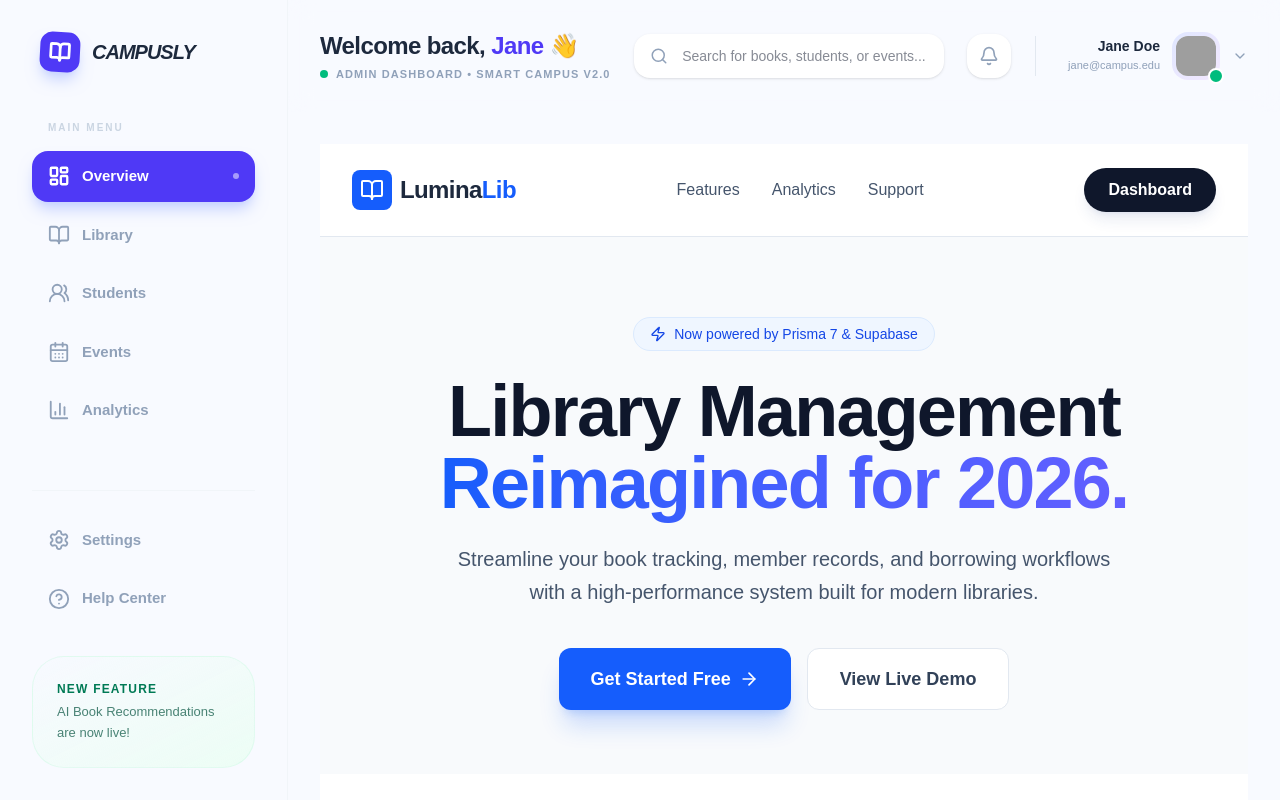
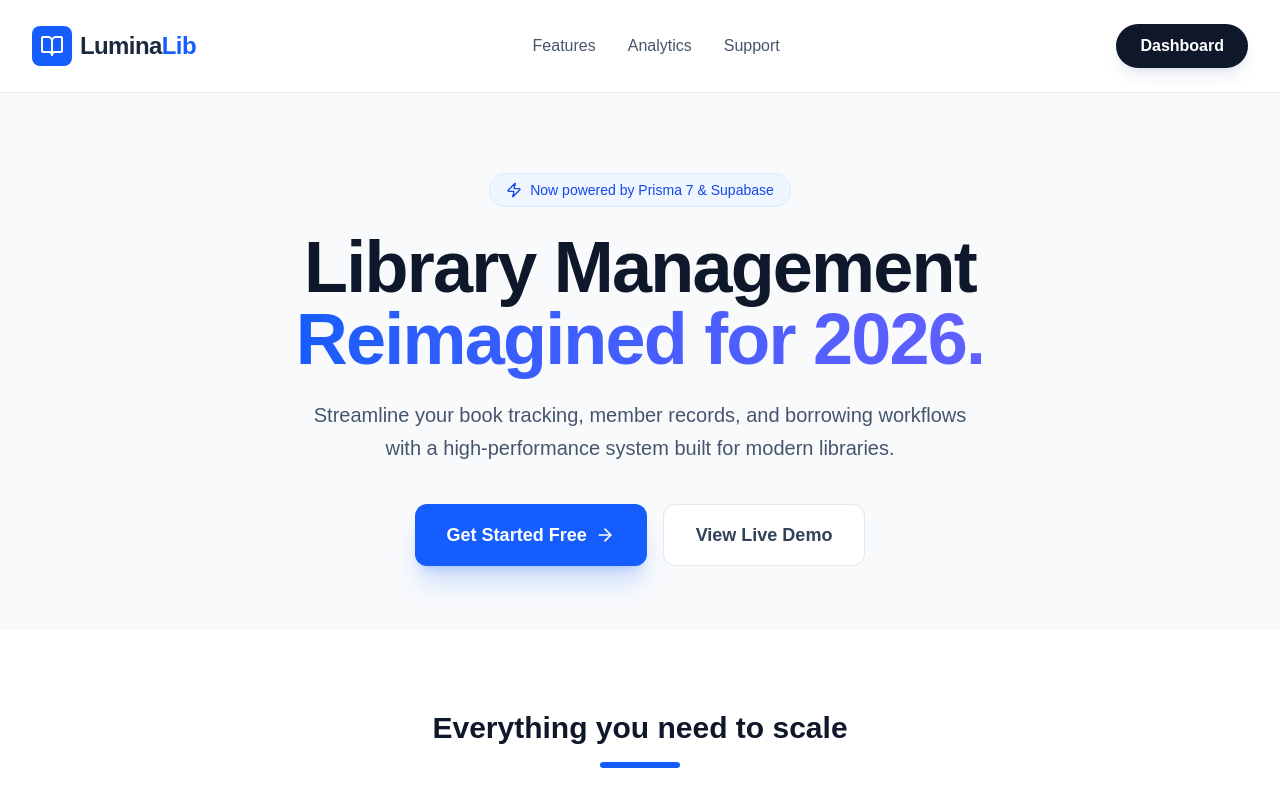
Before and after one commit to pavneet-singh-code/Library_Management, a Next.js app: page / in a window 1280 px wide. Shown: the top 800 px of the page. Built offline with nearby package versions, Linux system fonts and the light colour scheme; grey boxes are pictures that could not be loaded.

Commit message:
finalized dashboard

```diff
--- a/src/components/layout/ClientLayout.jsx
+++ b/src/components/layout/ClientLayout.jsx
@@ -1,17 +1,27 @@
 "use client";
+import { usePathname } from "next/navigation";
 import Sidebar from "@/components/SideBar";
 import Navbar from "@/components/NavBar";
 
 export default function ClientLayout({ children }) {
+  const pathname = usePathname();
+  const isLandingPage = pathname === "/";
+
+  // If it's the landing page, return NOTHING but the children.
+  // No dashboard divs, no flexbox, no sidebar logic.
+  if (isLandingPage) {
+    return <>{children}</>;
+  }
+
+  // Otherwise, return the full Dashboard Shell
   return (
-    // Base background color for the whole app
-    <div className="min-h-screen bg-[#F8FAFF] flex text-slate-900">
+    <div className="min-h-screen bg-[#F0F4FF] flex">
       <Sidebar />
 
-      <div className="flex-1 flex flex-col min-w-0">
+      <div className="flex-1 flex flex-col min-w-0 h-screen overflow-hidden">
         <Navbar />
-        {/* Only the content scrolls, not the whole page */}
-        <main className="flex-1 overflow-y-auto p-8">
+        {/* Only the content area scrolls */}
+        <main className="flex-1 overflow-y-auto p-8 custom-scrollbar">
           <div className="max-w-7xl mx-auto">
             {children}
           </div>
--- a/src/components/navBar.jsx
+++ b/src/components/navBar.jsx
@@ -32,7 +32,7 @@ export default function Navbar() {
           <Bell size={20} />
         </button>
 
-        <div className="h-10 w-[1px] bg-slate-200 mx-2"></div>
+        <div className="h-10 w-px bg-slate-200 mx-2"></div>
 
         <div className="flex items-center gap-3 pl-2 group cursor-pointer">
           <div className="text-right hidden sm:block">
@@ -40,7 +40,7 @@ export default function Navbar() {
             <p className="text-[11px] font-medium text-slate-400 mt-1">jane@campus.edu</p>
           </div>
           <div className="relative">
-            <div className="w-12 h-12 rounded-2xl bg-gradient-to-br from-indigo-100 to-purple-100 p-1">
+            <div className="w-12 h-12 rounded-2xl bg-linear-to-br from-indigo-100 to-purple-100 p-1">
                <img
                 src="https://api.dicebear.com/7.x/avataaars/svg?seed=Jane"
                 alt="User"
```
